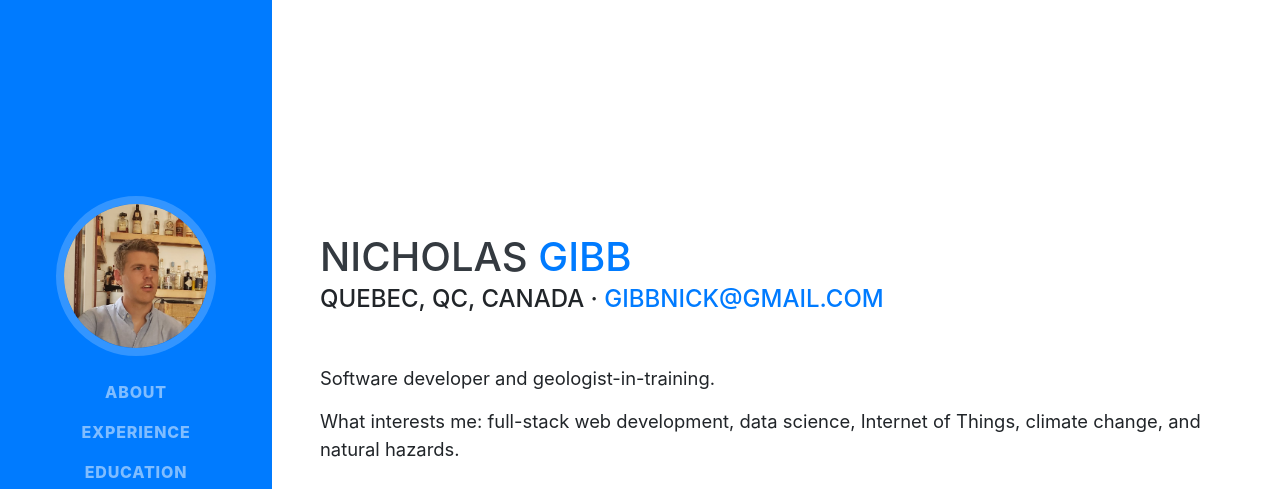
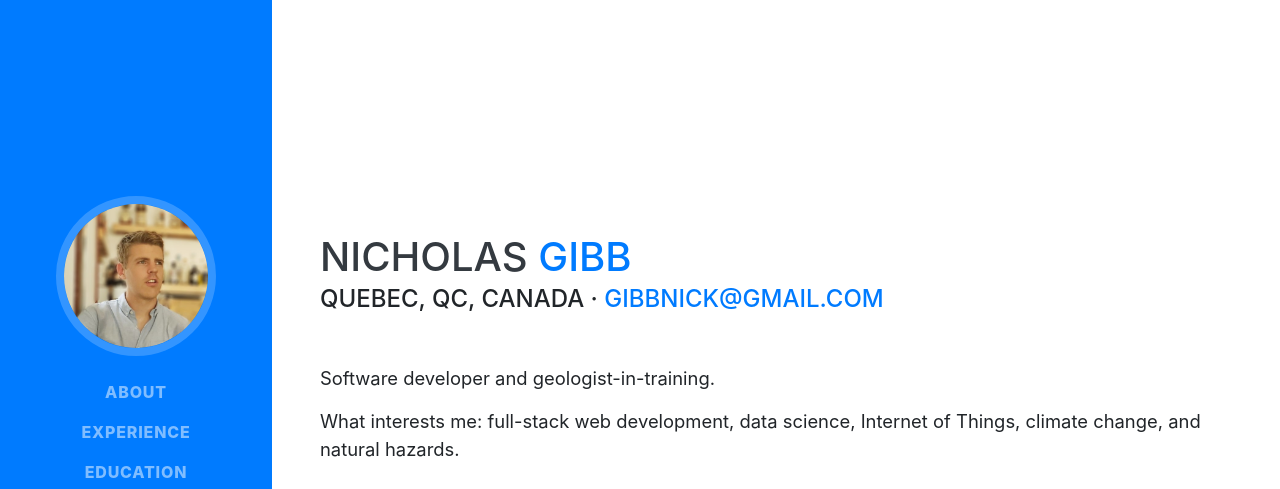
Before and after one commit to nick-gibb/nick-gibb.github.io, a website with bundled scripts: page index.html in a window 1280 px wide. Shown: the top 489 px of the page. Built offline with nearby package versions, Linux system fonts and the light colour scheme; a web font is replaced by a local one.

Commit message:
new photo

```diff
--- a/index.html
+++ b/index.html
@@ -39,7 +39,7 @@
         <span class="d-none d-lg-block">
           <img
             class="img-fluid img-profile rounded-circle mx-auto mb-2"
-            src="img/profile3.jpg"
+            src="img/profile4.jpg"
             alt=""
           />
         </span>
```
Also changed, not shown: img/profile4.jpg (added).
